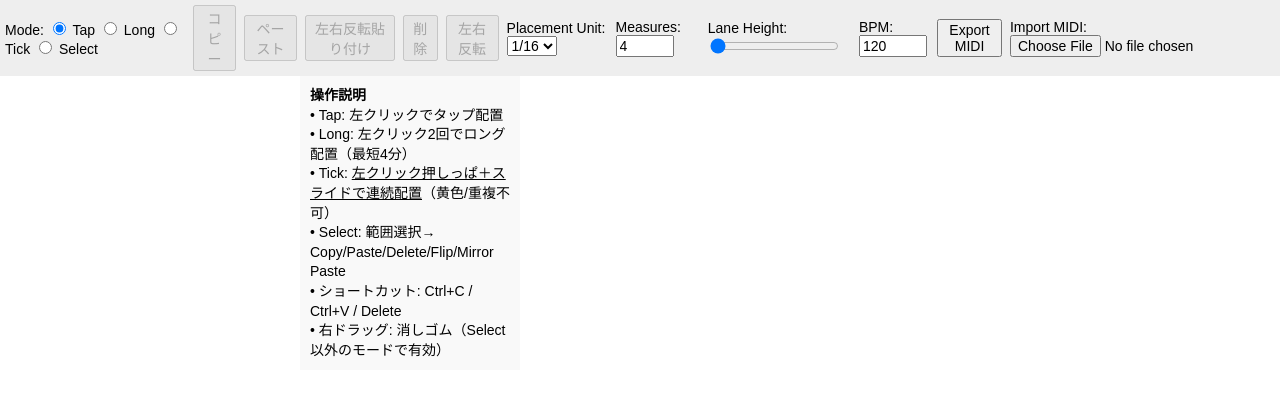
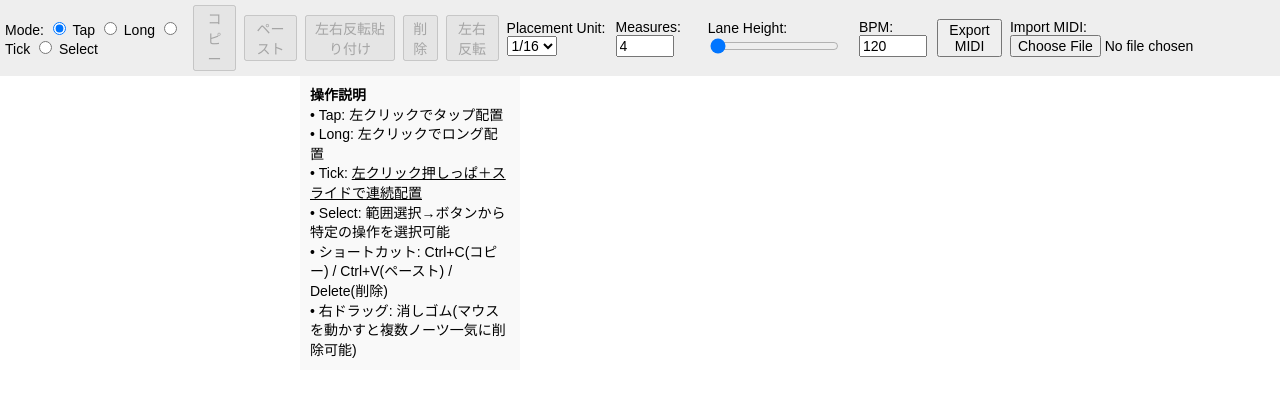
Before and after one commit to 1s0P/chart-editor, a plain HTML site: page index.html in a window 1280 px wide. Drawn offline with Linux system fonts and the light colour scheme; a script that the page names is missing.

Commit message:
軽微な表記修正

```diff
--- a/index.html
+++ b/index.html
@@ -46,11 +46,11 @@
     <div class="sidebar">
       <strong>操作説明</strong><br>
       • Tap: 左クリックでタップ配置<br>
-      • Long: 左クリック2回でロング配置（最短4分）<br>
-      • Tick: <u>左クリック押しっぱ＋スライドで連続配置</u>（黄色/重複不可）<br>
-      • Select: 範囲選択→ Copy/Paste/Delete/Flip/Mirror Paste<br>
-      • ショートカット: Ctrl+C / Ctrl+V / Delete<br>
-      • 右ドラッグ: 消しゴム（Select以外のモードで有効）
+      • Long: 左クリックでロング配置<br>
+      • Tick: <u>左クリック押しっぱ＋スライドで連続配置</u><br>
+      • Select: 範囲選択→ボタンから特定の操作を選択可能<br>
+      • ショートカット: Ctrl+C(コピー) / Ctrl+V(ペースト) / Delete(削除)<br>
+      • 右ドラッグ: 消しゴム(マウスを動かすと複数ノーツ一気に削除可能)
     </div>
   </div>
 
```
